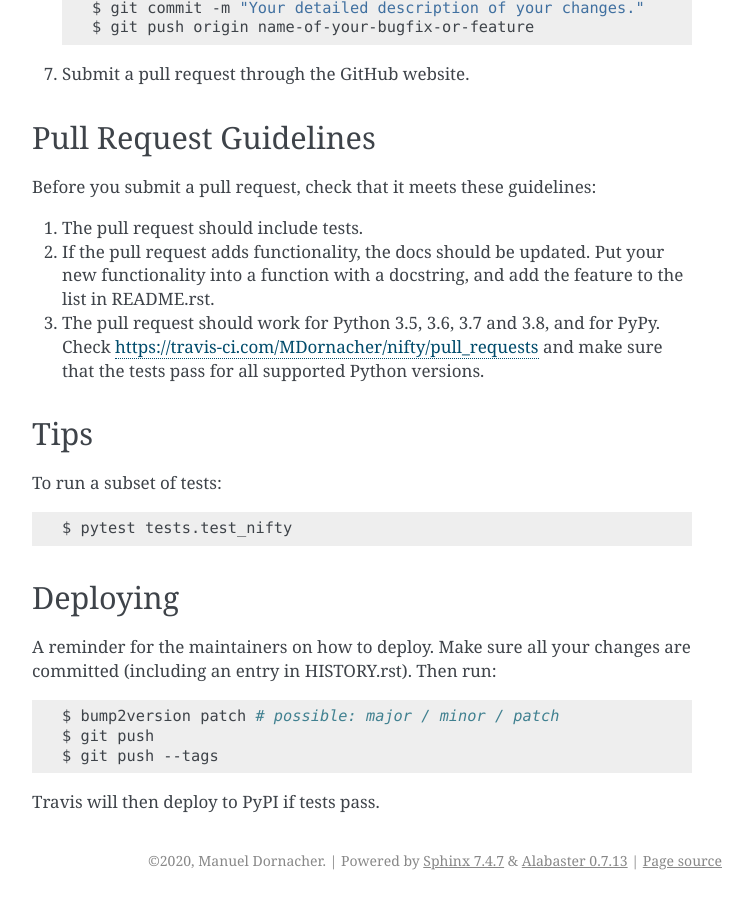
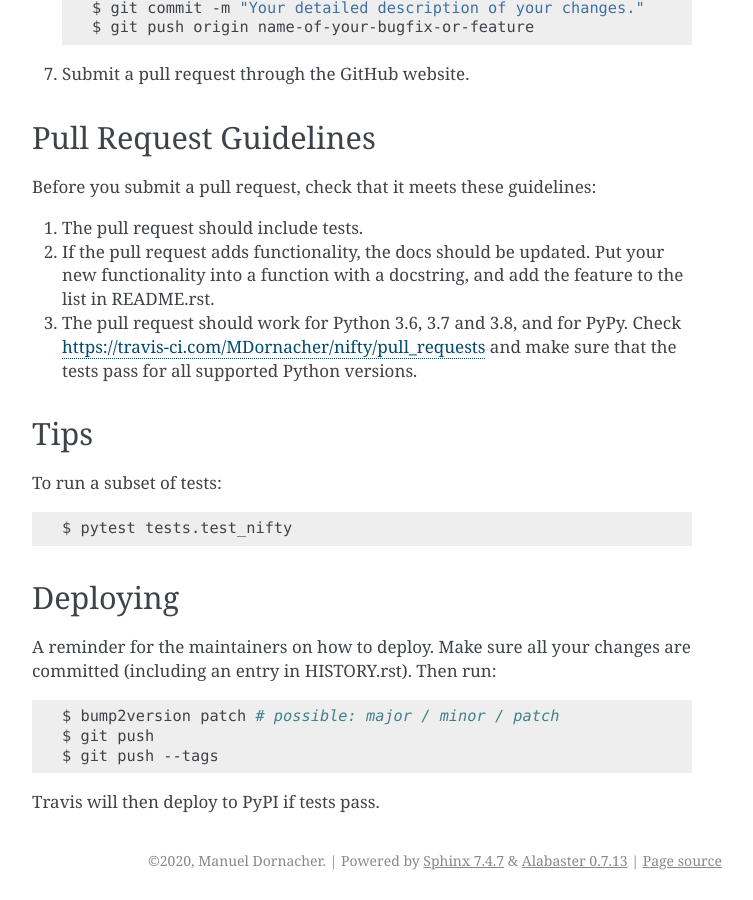
Before and after one commit to MDornacher/NIFTY, a Sphinx documentation site: the page built from docs/contributing.rst, in a window 1280 px wide and 900 px high, scrolled down 1980 px. Shown: the whole window, without its empty margins (388-1141 px from the left). Built offline with Sphinx 7.4.7, drawn with Linux system fonts in a browser that asks for light colours; pages that are not in the unit, such as notebooks, are missing from menus.

Commit message:
remove support for python 3.5 from docs

```diff
--- a/CONTRIBUTING.rst
+++ b/CONTRIBUTING.rst
@@ -102,7 +102,7 @@ Before you submit a pull request, check that it meets these guidelines:
 2. If the pull request adds functionality, the docs should be updated. Put
    your new functionality into a function with a docstring, and add the
    feature to the list in README.rst.
-3. The pull request should work for Python 3.5, 3.6, 3.7 and 3.8, and for PyPy. Check
+3. The pull request should work for Python 3.6, 3.7 and 3.8, and for PyPy. Check
    https://travis-ci.com/MDornacher/nifty/pull_requests
    and make sure that the tests pass for all supported Python versions.
 
--- a/docs/conf.py
+++ b/docs/conf.py
@@ -75,7 +75,7 @@ exclude_patterns = ['_build', 'Thumbs.db', '.DS_Store']
 pygments_style = 'sphinx'
 
 # If true, `todo` and `todoList` produce output, else they produce nothing.
-todo_include_todos = False
+todo_include_todos = True
 
 
 # -- Options for HTML output -------------------------------------------
```
Also changed, not shown: 1 other file.
